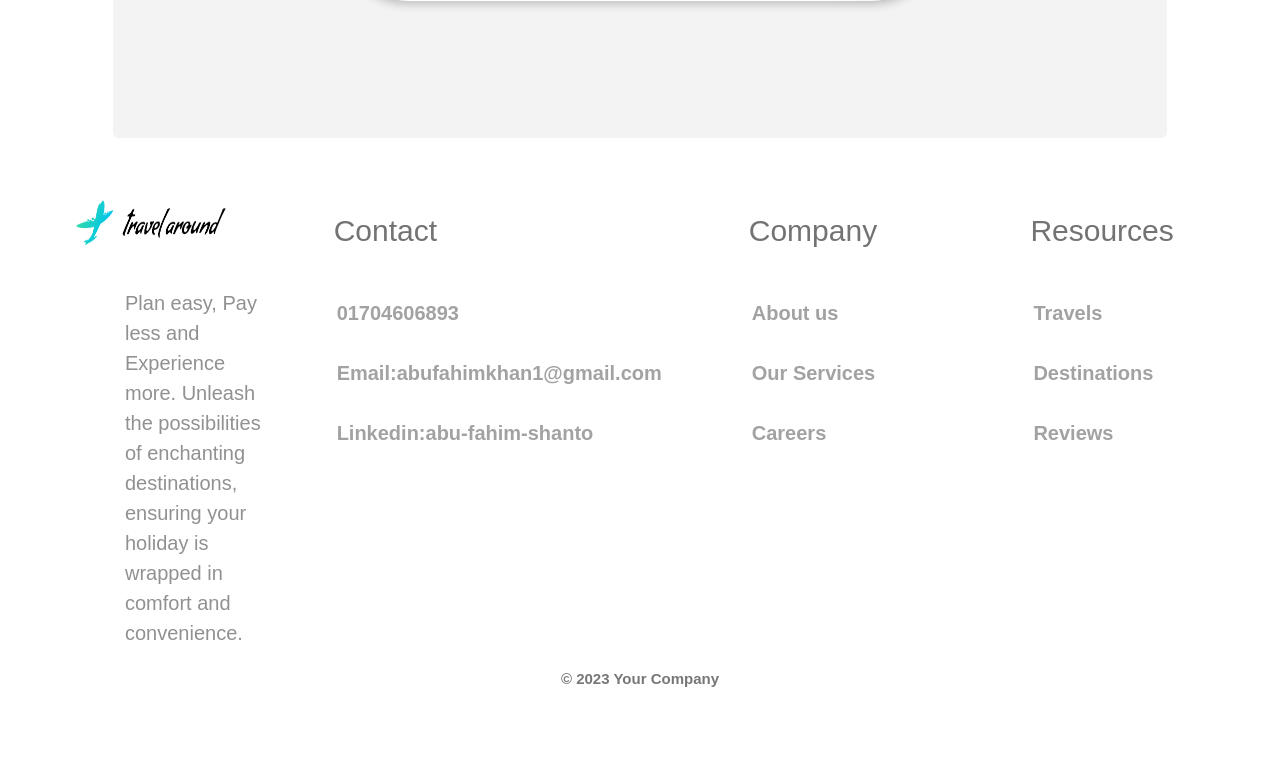
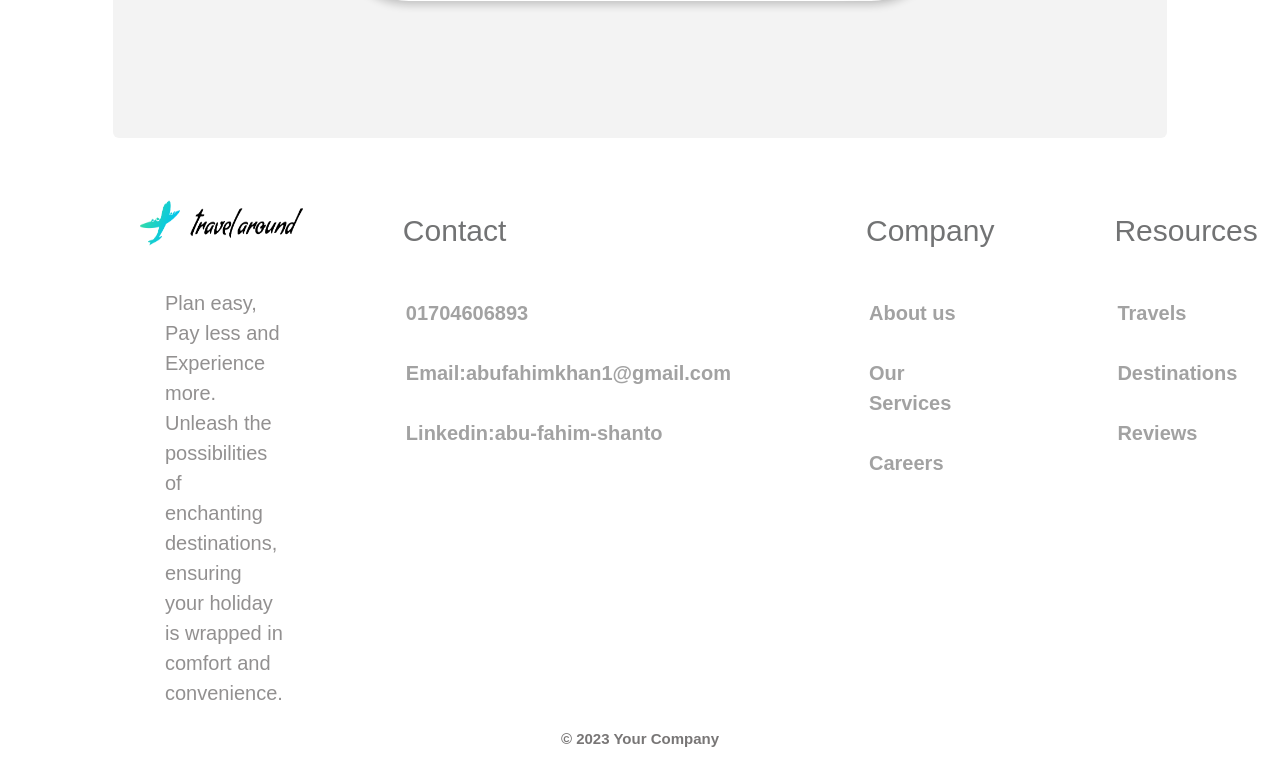
Before and after one commit to abufahimkhan/travel-around, a React (Vite) app: page / in a window 1280 px wide. Shown: the part 4635-5405 px from the top of the page. Before the commit the page ends 5345 px from the top, so only its background shows below. Built offline with nearby package versions, Linux system fonts and the light colour scheme.

Commit message:
commit no-15

```diff
--- a/src/App.css
+++ b/src/App.css
@@ -581,7 +581,7 @@ body, h1, h2, p {
     flex-wrap: wrap;
     gap: 1px;
     justify-content: space-evenly;
-    margin: 5%;
+    margin: 7%;
     border-radius: 5cap;
     background-color: #f3f3f3;
     opacity: 1;
@@ -675,7 +675,7 @@ body, h1, h2, p {
    }
 }
 .footer {
-    gap: 5%;
+    gap: 9%;
     display: flex;
     justify-content: space-around;
     padding: 20px;
@@ -687,11 +687,12 @@ body, h1, h2, p {
 .footer-logo img {
     width: 350px;
     height: 130px;
+    margin-left: 60px;
 }
 .footer-logo-description{
     display: flex;
     font-size: 20px;
-    margin-left: 85px;
+    margin-left: 125px;
     text-align: left;
 }
 .footer-title {
```
